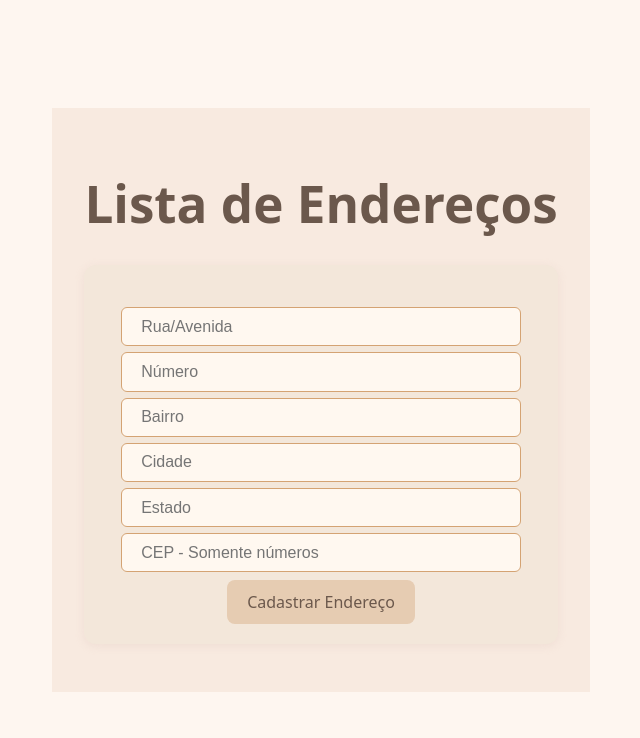
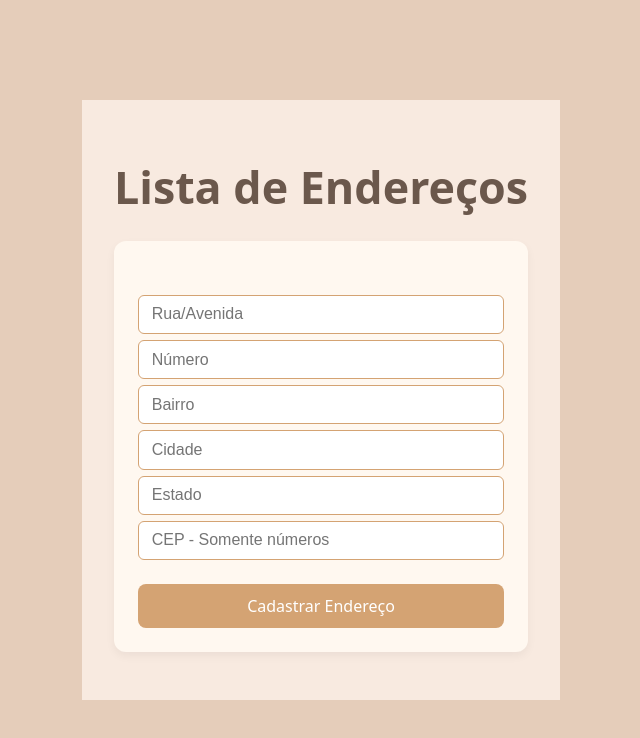
Before and after one commit to kelyacoosta/RPV-LISTA-DE-ENDERECOS, a React (Vite) app: page / in a window 1280 px wide. Shown: the top 738 px of the page, without its empty margins (319-959 px from the left). Built offline with nearby package versions, Linux system fonts and the light colour scheme.

Commit message:
atualização

```diff
--- a/src/App.css
+++ b/src/App.css
@@ -1,117 +1,92 @@
 #root {
-  max-width: 1280px;
+  max-width: 1200px;
   margin: 0 auto;
   padding: 2rem;
-  text-align: center;
   background-color: #f8eae0;
+  color: #6b584c;
+  font-family: system-ui, sans-serif;
 }
 
 .card {
-  display: flex;
-  align-items: center;
-  justify-content: center;
-  gap: 8px;
-  flex-direction: column;
-  background-color: #f3e7da;
-  padding: 20px;
-  border-radius: 12px;
-  box-shadow: 0 2px 8px rgba(222, 197, 185, 0.3);
-}
-
-.input-wrapper {
-  position: relative;
-  display: flex;
-  flex-direction: column;
-  gap: 6px;
-  width: 100%;
-  max-width: 400px;
-}
-
-.erro {
-  color: #e07a5f;
-  font-size: 12px;
-  margin-bottom: 4px;
-  text-align: left;
-}
-
-.item-list {
-  display: flex;
-  align-items: center;
-  justify-content: flex-start;
-  gap: 8px;
-  margin: 10px 0;
-}
-
-ul {
-  list-style: none;
-  padding: 0;
-}
-
-.modal-wrapper {
-  position: fixed;
-  top: 0;
-  left: 0;
-  display: flex;
-  align-items: center;
-  justify-content: center;
-  width: 100%;
-  height: 100%;
-  background-color: rgba(254, 246, 240, 0.7);
-  z-index: 9999;
-}
-
-.modal {
-  max-width: 400px;
+  max-width: 420px;
+  margin: auto;
   padding: 24px;
   background-color: #fff8f0;
   border-radius: 12px;
   display: flex;
-  align-items: center;
-  justify-content: center;
-  gap: 8px;
   flex-direction: column;
-  color: #6b584c;
-  box-shadow: 0 4px 12px rgba(222, 197, 185, 0.5);
+  gap: 12px;
+  box-shadow: 0 4px 10px rgba(0, 0, 0, 0.05);
 }
 
-.modal-buttons {
+
+.input-wrapper {
   display: flex;
-  justify-content: space-between;
-  gap: 12px;
-  width: 100%;
+  flex-direction: column;
+  gap: 6px;
 }
 
-button {
-  border-radius: 8px;
-  border: 1px solid transparent;
-  padding: 0.6em 1.2em;
-  font-size: 1em;
+label {
+  font-size: 0.9rem;
   font-weight: 500;
-  font-family: inherit;
-  background-color: #e6ccb2;
-  color: #6b584c;
-  cursor: pointer;
-  transition: border-color 0.25s, background-color 0.25s;
-}
-
-button:hover {
-  border-color: #d4a373;
-  background-color: #d4a373;
-  color: white;
 }
 
 input {
-  padding: 0.6em 1.2em;
-  font-size: 1em;
+  padding: 0.6rem 0.8rem;
+  border-radius: 6px;
   border: 1px solid #d4a373;
-  border-radius: 6px;
-  background-color: #fff8f0;
-  color: #6b584c;
-  transition: border-color 0.25s;
+  background-color: white;
+  font-size: 1rem;
 }
 
 input:focus {
   outline: none;
   border-color: #c48e55;
-  background-color: #fff4e6;
 }
+
+
+.erro {
+  color: #e07a5f;
+  font-size: 0.75rem;
+}
+
+
+button {
+  margin-top: 12px;
+  padding: 0.7rem;
+  border-radius: 8px;
+  border: none;
+  background-color: #d4a373;
+  color: white;
+  font-weight: 500;
+  cursor: pointer;
+}
+
+button:hover {
+  opacity: 0.9;
+}
+
+
+.modal-wrapper {
+  position: fixed;
+  inset: 0;
+  background-color: rgba(0, 0, 0, 0.3);
+  display: flex;
+  align-items: center;
+  justify-content: center;
+}
+
+.modal {
+  background-color: #fff8f0;
+  padding: 24px;
+  border-radius: 12px;
+  max-width: 400px;
+  width: 100%;
+  text-align: center;
+}
+
+.modal-buttons {
+  display: flex;
+  gap: 12px;
+  margin-top: 16px;
+}
--- a/src/index.css
+++ b/src/index.css
@@ -1,92 +1,62 @@
 :root {
   font-family: system-ui, Arial, sans-serif;
   line-height: 1.5;
-  font-weight: 400;
+  color: #6b584c;
+  background-color: #fef6f0;
+}
 
-  color-scheme: light;
-  color: #6b584c;
+
+body {
+  margin: 0;
+  min-height: 100vh;
+  display: grid;
+  place-items: center;
   background-color: #e5cdba;
+}
 
-  font-synthesis: none;
-  text-rendering: optimizeLegibility;
-  -webkit-font-smoothing: antialiased;
-  -moz-osx-font-smoothing: grayscale;
+
+h1 {
+  font-size: 2.8rem;
+  line-height: 1.1;
 }
 
 a {
+  color: #d4a373;
   font-weight: 500;
-  color: #d4a373;
-  text-decoration: inherit;
+  text-decoration: none;
 }
 
 a:hover {
   color: #c48e55;
 }
 
-body {
-  margin: 0;
-  display: flex;
-  place-items: center;
-  min-width: 320px;
-  min-height: 100vh;
-}
-
-h1 {
-  font-size: 3.2em;
-  line-height: 1.1;
-  color: #6b584c;
-}
 
 input {
-  padding: 0.6em 1.2em;
+  padding: 0.6rem 0.8rem;
   border-radius: 6px;
   border: 1px solid #d4a373;
   background-color: #fff8f0;
-  color: #6b584c;
-  transition: border-color 0.25s;
+  color: inherit;
 }
 
 input:focus {
   outline: none;
   border-color: #c48e55;
-  background-color: #fff4e6;
 }
 
+
 button {
+  padding: 0.6rem 1.2rem;
   border-radius: 8px;
-  border: 1px solid transparent;
-  padding: 0.6em 1.2em;
-  font-size: 1em;
+  border: none;
+  font-size: 1rem;
+  font-family: inherit;
   font-weight: 500;
-  font-family: inherit;
-  background-color: #e6ccb2;
-  color: #6b584c;
+  background-color: #d4a373;
+  color: white;
   cursor: pointer;
-  transition: border-color 0.25s, background-color 0.25s;
 }
 
 button:hover {
-  border-color: #c48e55;
-  background-color: #c48e55;
-  color: white;
+  opacity: 0.9;
 }
-
-button:focus,
-button:focus-visible {
-  outline: 4px auto -webkit-focus-ring-color;
-}
-
-@media (prefers-color-scheme: light) {
-  :root {
-    color: #6b584c;
-    background-color: #fef6f0;
-  }
-
-  a:hover {
-    color: #c48e55;
-  }
-
-  button {
-    background-color: #e6ccb2;
-  }
-}
```
